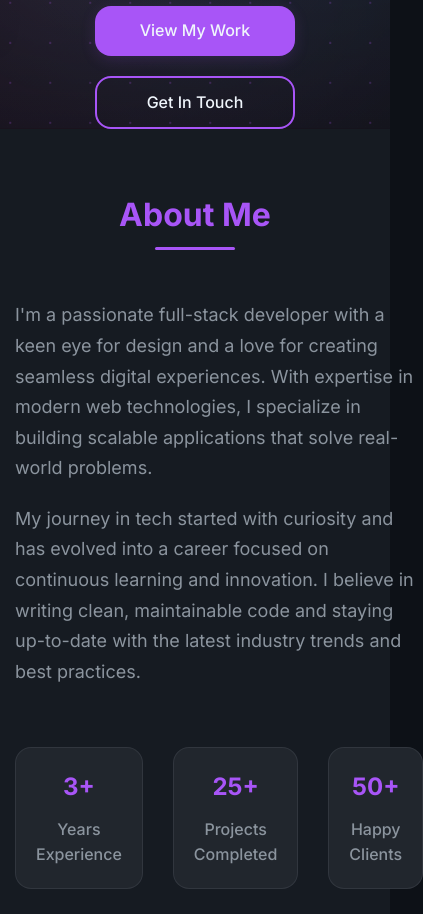
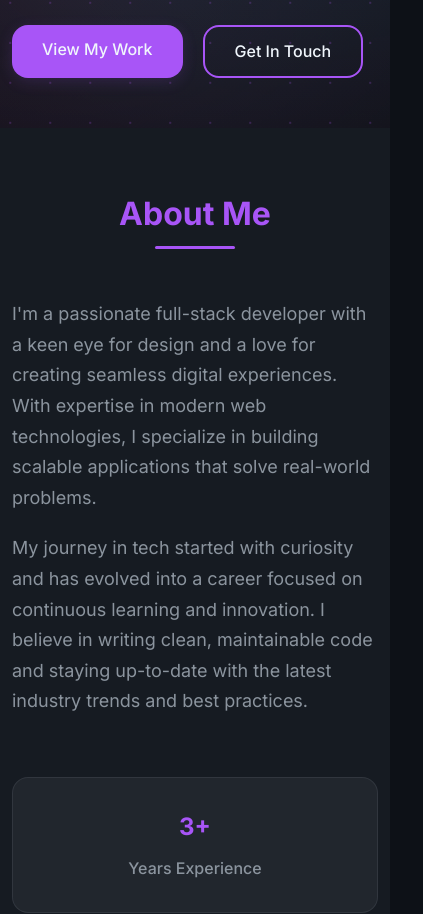
Before and after one commit to Akhil1806/akhilv, a plain HTML site: page index.html in a window 390 px wide. Shown: the part 716-1630 px from the top of the page, 423 px wide, since content can reach past the window. Drawn offline with Linux system fonts and the light colour scheme.

Commit message:
Add files via upload

```diff
--- a/styles.css
+++ b/styles.css
@@ -75,6 +75,8 @@
 /* Base Styles with Tech Background */
 html {
     scroll-behavior: smooth;
+    height: 100%;
+    width: 100%;
 }
 
 body {
@@ -84,6 +86,8 @@ body {
     line-height: 1.6;
     overflow-x: hidden;
     position: relative;
+    min-height: 100%;
+    width: 100%;
 }
 
 /* Global Parallax Background */
@@ -641,20 +645,75 @@ section + section {
 @media (max-width: 768px) {
     :root {
         --section-padding: 70px 0;
+        --container-padding: 0 15px;
     }
 
     section + section {
         padding-top: 50px;
+    }
+
+    /* Ensure backgrounds cover properly */
+    body::before, body::after, .dot-pattern-layer {
+        width: 100%;
+        height: 100%;
+        background-attachment: fixed;
+        left: 0;
     }
 }
 
 @media (max-width: 480px) {
     :root {
         --section-padding: 60px 0;
+        --container-padding: 0 12px;
     }
 
     section + section {
         padding-top: 40px;
+    }
+
+    /* Fix background elements on mobile */
+    body::before,
+    body::after,
+    .dot-pattern-layer {
+        width: 100%;
+        min-height: 100vh;
+        background-attachment: fixed;
+    }
+
+    [data-theme="light"] body::after {
+        opacity: 0.35;
+        background-size: 25px 25px;
+    }
+
+    .container {
+        padding: var(--container-padding);
+        width: 100%;
+    }
+}
+
+/* Mobile fixes for edge cases */
+@media screen and (max-width: 480px) {
+    html, body {
+        overflow-x: hidden;
+        width: 100%;
+    }
+
+    body::before,
+    body::after,
+    .dot-pattern-layer {
+        position: fixed;
+        top: 0;
+        left: 0;
+        width: 100%;
+        height: 100%;
+        background-attachment: fixed;
+    }
+
+    .container {
+        max-width: 100%;
+        width: auto;
+        padding-left: 12px !important;
+        padding-right: 12px !important;
     }
 }
 
@@ -1132,6 +1191,25 @@ section + section {
 
     .nav-logo {
         transform: translateX(-45%);
+    }
+}
+
+/* Mobile background fixes */
+@media (max-width: 768px) {
+    body::before,
+    body::after,
+    .dot-pattern-layer {
+        width: 100vw;
+        height: 100vh;
+        left: 0;
+        top: 0;
+        right: 0;
+        bottom: 0;
+    }
+
+    [data-theme="light"] body::after {
+        opacity: 0.35;
+        background-size: 30px 30px;
     }
 }
 
@@ -1733,18 +1811,29 @@ section + section {
     }
 }
 
-@media (max-width: 360px) {
-    .nav-container {
-        padding: 0 10px;
-    }
-
-    .theme-toggle {
-        width: 32px;
-        height: 32px;
-    }
-
-    .nav-logo {
-        transform: translateX(-45%);
+/* Mobile fixes for edge cases */
+@media screen and (max-width: 480px) {
+    html, body {
+        overflow-x: hidden;
+        width: 100%;
+    }
+
+    body::before,
+    body::after,
+    .dot-pattern-layer {
+        position: fixed;
+        top: 0;
+        left: 0;
+        width: 100%;
+        height: 100%;
+        background-attachment: fixed;
+    }
+
+    .container {
+        max-width: 100%;
+        width: auto;
+        padding-left: 12px !important;
+        padding-right: 12px !important;
     }
 }
 
@@ -2088,89 +2177,74 @@ section + section {
         gap: 40px;
     }
 
-    .about-stats {
-        flex-direction: row;
-        justify-content: space-between;
-    }
-
-    .stat-item {
-        padding: 20px;
-        flex: 1;
+    .about {
+        padding: var(--section-padding);
+    }
+
+    .nav-actions {
+        order: 3;
+        flex: 0 0 auto;
+        margin-left: auto;
+        z-index: 1001;
+    }
+
+    .theme-toggle {
+        width: 35px;
+        height: 35px;
+        padding: 0;
+        display: flex;
+        align-items: center;
+        justify-content: center;
+    }
+
+    .degree-header {
+        flex-direction: column;
+        align-items: flex-start;
+        gap: 5px;
+    }
+
+    .degree-date {
+        align-self: flex-end;
+        margin-top: -5px;
+    }
+
+    .certifications-grid {
+        grid-template-columns: 1fr;
+        gap: 20px;
+    }
+
+    .cert-card {
+        flex-direction: column;
+        text-align: center;
+        gap: 15px;
     }
 
     .skills-grid {
-        grid-template-columns: repeat(auto-fit, minmax(140px, 1fr));
-        gap: 20px;
+        grid-template-columns: repeat(auto-fit, minmax(100px, 1fr));
+        gap: 15px;
     }
 
     .skill-item {
-        padding: 20px 15px;
+        padding: 15px 10px;
+        height: 100px;
     }
 
     .skill-item i {
-        font-size: 2rem;
-    }
-
-    .timeline {
-        padding-left: 0;
-    }
-
-    .timeline::before {
-        left: 15px;
-    }
-
-    .timeline-item {
-        padding-left: 50px;
-    }
-
-    .timeline-marker {
-        left: 5px;
-        width: 20px;
-        height: 20px;
-    }
-
-    .education-grid {
-        grid-template-columns: 1fr;
-    }
-
-    .projects-grid {
-        grid-template-columns: 1fr;
-    }
-
-    .contact-content {
-        grid-template-columns: 1fr;
-        gap: 40px;
-    }
-
-    .hero-buttons {
-        justify-content: center;
-    }
-
-    .footer-content {
-        justify-content: center;
-        text-align: center;
-    }
-
-    .footer-links {
-        flex-wrap: wrap;
-        justify-content: center;
+        font-size: 1.8rem;
+        margin-bottom: 6px;
+    }
+
+    .floating-shape {
+        width: 100px;
+        height: 100px;
     }
 }
 
 @media (max-width: 480px) {
-    .container {
-        padding: 0 15px;
-    }
-
-    .hero-buttons {
-        flex-direction: column;
-        align-items: center;
-    }
-
-    .btn {
-        width: 100%;
-        max-width: 200px;
-        text-align: center;
+    .theme-toggle {
+        width: 32px;
+        height: 32px;
+        font-size: var(--font-size-sm);
     }
 
     .degree-card {
@@ -2188,49 +2262,34 @@ section + section {
     }
 
     .cert-badge {
-        width: 40px;
-        height: 40px;
-        font-size: var(--font-size-lg);
-    }
-}
-
-@media (max-width: 360px) {
-    .nav-container {
-        padding: 0 10px;
-    }
-
-    .theme-toggle {
-        width: 32px;
-        height: 32px;
-    }
-
-    .nav-logo {
-        transform: translateX(-45%);
-    }
-}
-
-/* Adjust spacing between consecutive sections */
-section + section {
-    padding-top: 60px;
-}
-
-/* Adjust section padding in mobile */
-@media (max-width: 768px) {
-    :root {
-        --section-padding: 70px 0;
-    }
-
-    section + section {
-        padding-top: 50px;
-    }
-}
-
-@media (max-width: 480px) {
-    :root {
-        --section-padding: 60px 0;
-    }
-
-    section + section {
-        padding-top: 40px;
-    }
-}
+        width: 60px;
+        height: 60px;
+        font-size: var(--font-size-xl);
+    }
+}
+
+/* Mobile fixes for edge cases */
+@media screen and (max-width: 480px) {
+    html, body {
+        overflow-x: hidden;
+        width: 100%;
+    }
+
+    body::before,
+    body::after,
+    .dot-pattern-layer {
+        position: fixed;
+        top: 0;
+        left: 0;
+        width: 100%;
+        height: 100%;
+        background-attachment: fixed;
+    }
+
+    .container {
+        max-width: 100%;
+        width: auto;
+        padding-left: 12px !important;
+        padding-right: 12px !important;
+    }
+}
```
